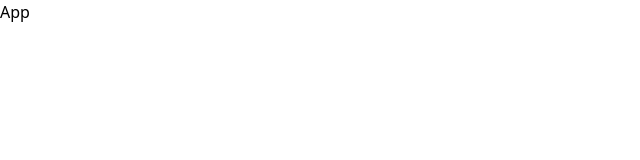
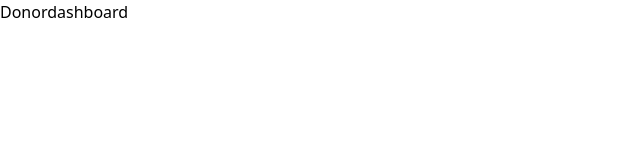
Before and after one commit to imthadh-ahamed/Blood-bank-MS, a React (Vite) app in the folder client/: page /donordashboard in a window 1280 px wide. Shown: the top 160 px of the page, without its empty margins (0-640 px from the left). Built offline with nearby package versions, Linux system fonts and the light colour scheme.

Commit message:
Create pages and routes

```diff
--- a/client/src/App.jsx
+++ b/client/src/App.jsx
@@ -1,8 +1,19 @@
 import React from 'react'
+import { BrowserRouter, Routes, Route } from 'react-router-dom'
+import Signin from './pages/Signin'
+import Signup from './pages/Signup'
+import Donordashboard from './pages/Donordashboard'
 
 function App() {
   return (
-    <div className='text-3xl text-red-600'>App</div>
+    <BrowserRouter>
+    <Routes>
+      <Route path="/" element={<Signin />} />
+      <Route path="/signup" element={<Signup />} />
+      <Route path="/donordashboard" element={<Donordashboard />} />
+
+    </Routes>
+    </BrowserRouter>
   )
 }
 
--- /dev/null
+++ b/client/src/pages/Donordashboard.jsx
@@ -0,0 +1,9 @@
+import React from 'react'
+
+function Donordashboard() {
+  return (
+    <div>Donordashboard</div>
+  )
+}
+
+export default Donordashboard
--- /dev/null
+++ b/client/src/pages/Signin.jsx
@@ -0,0 +1,9 @@
+import React from 'react'
+
+function Signin() {
+  return (
+    <div>Signin</div>
+  )
+}
+
+export default Signin
--- /dev/null
+++ b/client/src/pages/Signup.jsx
@@ -0,0 +1,9 @@
+import React from 'react'
+
+function Signup() {
+  return (
+    <div>Signup</div>
+  )
+}
+
+export default Signup
```
